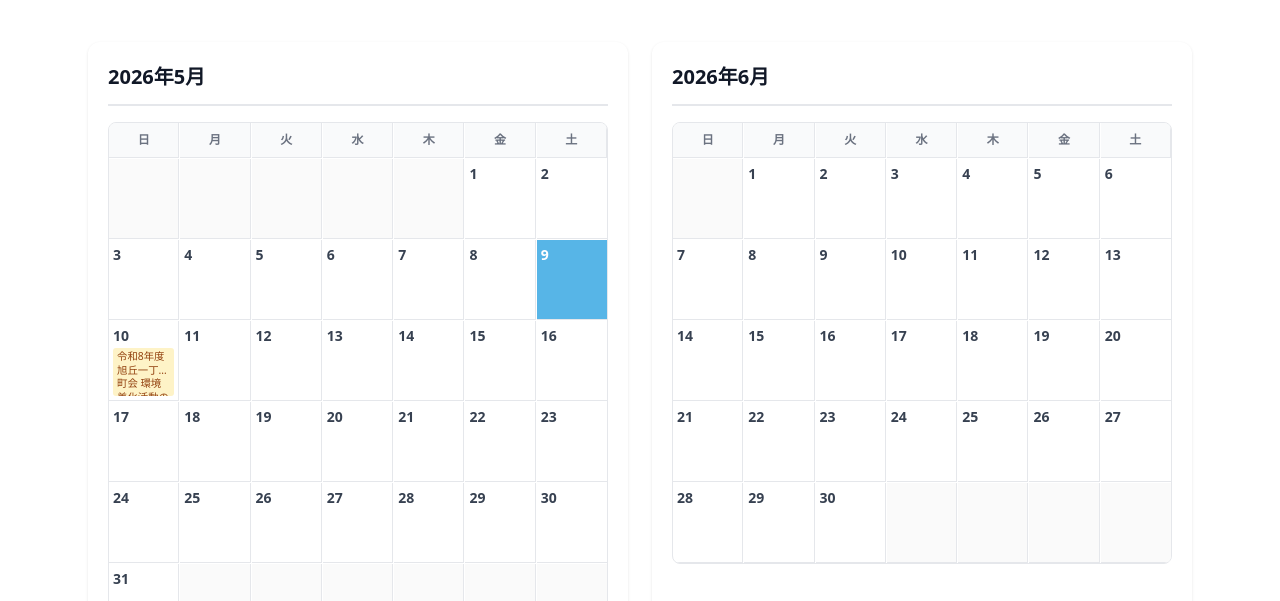
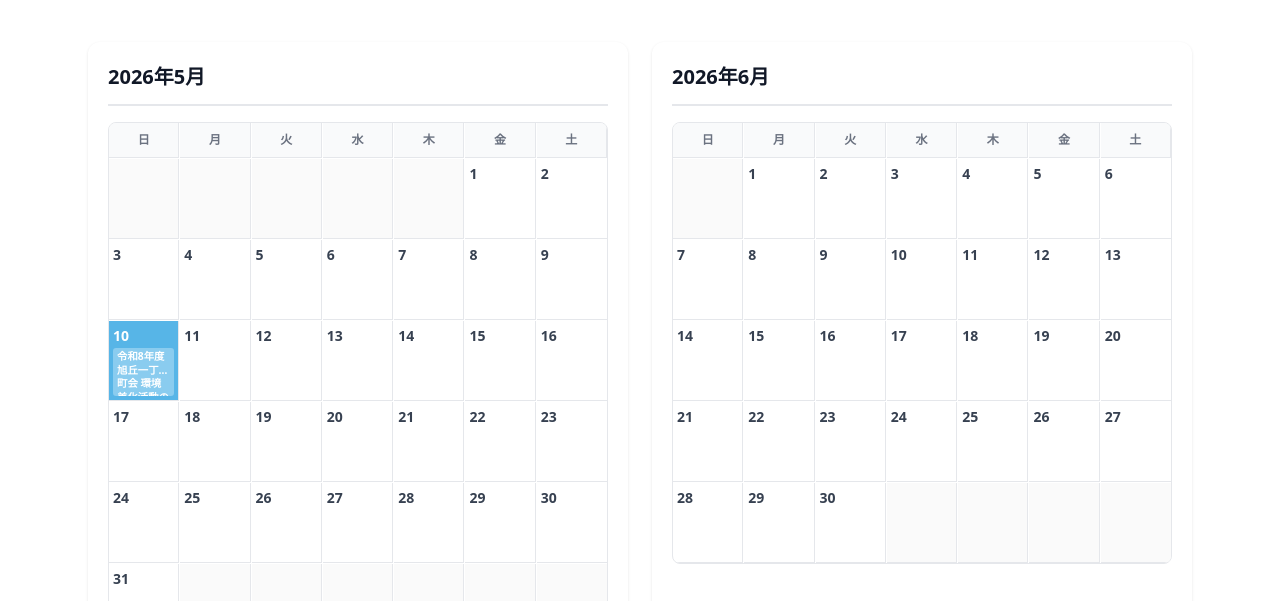
Before and after one commit to xim2jp/asahigaoka, a website: page news.html in a window 1280 px wide. Shown: the part 502-1103 px from the top of the page. Drawn offline with nearby package versions, Linux system fonts and the light colour scheme; a script that the page names is missing.

Commit message:
Update news.html - 2026-05-10

```diff
--- a/news.html
+++ b/news.html
@@ -295,7 +295,7 @@
         }
       }
     </style>
-    <!-- Generated at: 2026-05-08T15:05:05.572985Z -->
+    <!-- Generated at: 2026-05-09T15:05:05.456433Z -->
   </head>
   <body class="bg-white">
     <!-- ヘッダー -->
@@ -439,10 +439,10 @@
             </div><div class="calendar-day  ">
                 <span class="calendar-day-number">8</span>
 
-            </div><div class="calendar-day today ">
+            </div><div class="calendar-day  ">
                 <span class="calendar-day-number">9</span>
 
-            </div><div class="calendar-day  has-event">
+            </div><div class="calendar-day today has-event">
                 <span class="calendar-day-number">10</span>
                 <div class="calendar-day-event" onclick="event.stopPropagation(); window.location.href='news/8388abf9-2a71-4e80-8490-51fc26e369e3.html'" title="令和8年度 旭丘一丁目町会 環境美化活動のお知らせ">令和8年度 旭丘一丁目町会 環境美化活動のお知らせ</div>
             </div><div class="calendar-day  ">
```
